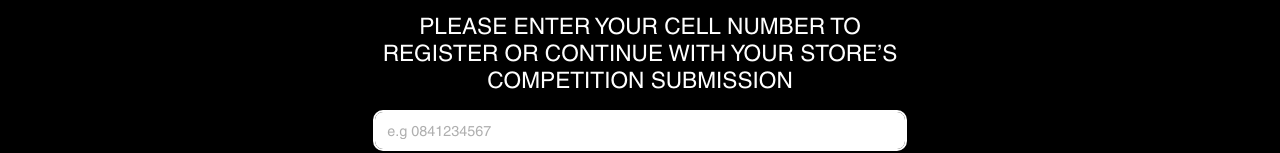
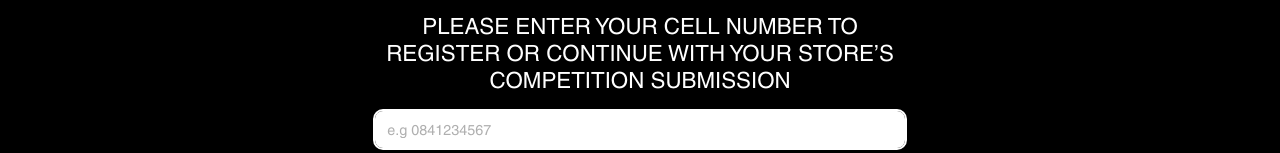
Before and after one commit to Maggie-M94/sitetest, a plain HTML site: page index.html in a window 1280 px wide. Shown: the part 520-673 px from the top of the page. Drawn offline with Linux system fonts and the light colour scheme.

Commit message:
Update style.css

```diff
--- a/style.css
+++ b/style.css
@@ -69,7 +69,7 @@ h5 {
     font-family: "HelveticaRegular";
     color: #FFFFFF;
     font-weight: 200;
-    font-size: calc(1.175rem + 0.3vw);
+    font-size: calc(1.155rem + 0.3vw);
     padding-top: 0px;
     text-align: center;
     margin-bottom: 0px;
```
